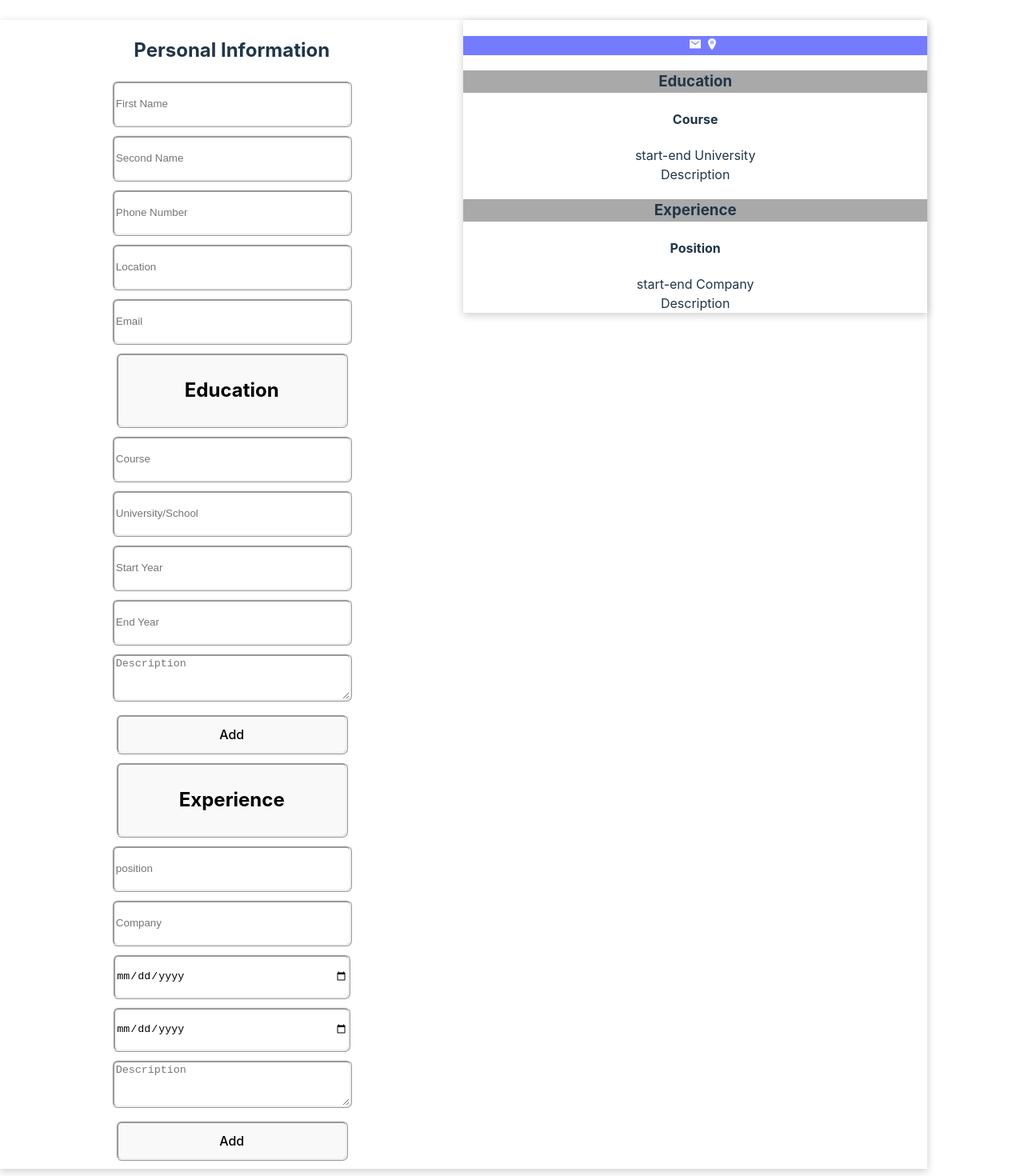
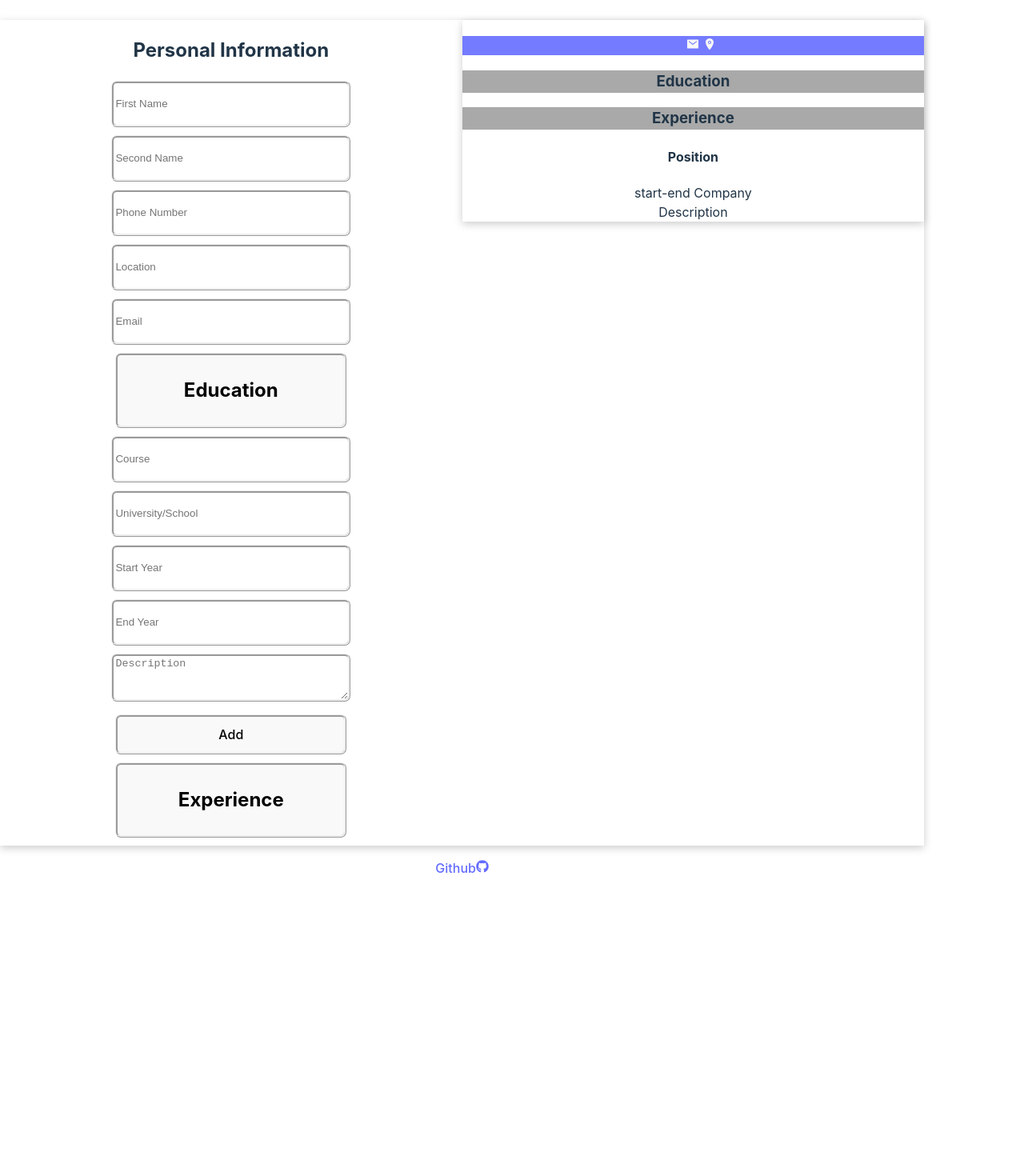
Before and after one commit to Aswin110/CV-application, a React (Vite) app: page / in a window 1280 px wide. Shown: the part 100-1570 px from the top of the page at 80% size. After the commit the page ends 1213 px from the top, so only its background shows below. Built offline with nearby package versions, Linux system fonts and the light colour scheme; some icons are missing.

Commit message:
added delete button to education

```diff
--- a/package.json
+++ b/package.json
@@ -12,7 +12,8 @@
   "dependencies": {
     "react": "^18.2.0",
     "react-dom": "^18.2.0",
-    "react-icons": "^4.12.0"
+    "react-icons": "^4.12.0",
+    "uuid": "^9.0.1"
   },
   "devDependencies": {
     "@types/react": "^18.2.15",
--- a/src/assets/components/education.jsx
+++ b/src/assets/components/education.jsx
@@ -10,14 +10,29 @@ function Education ({addEducation, education, deleteEducation, saveEducation}) {
             <button onClick={()=>setShow(!show)}>
                 <h2>Education </h2>
             </button>
-            {show?(<form action="#">
-                <input type="text" placeholder="Course"/>
-                <input type="text" placeholder="University/School"/>
-                <input type="number" placeholder="Start Year"  />
-                <input type="number" placeholder="End Year"  />
-                <textarea type="text" placeholder="Description"/>
-                <button>Add</button>
-            </form>):''}
+            {show?(
+            <form onSubmit={addEducation}>
+                <input type="text" placeholder="Course"></input>
+                <input type="text" placeholder="University/School"></input>
+                <input type="number" placeholder="Start Year"></input>
+                <input type="number" placeholder="End Year"></input>
+                <textarea type="text" placeholder="Description"></textarea>
+                <button type="submit">Add</button>
+            </form>
+            ):''}
+            {education.map((edu) => {
+                console.log('edu',edu);
+                return(
+                <form key={edu.id} onSubmit={(e) => saveEducation(edu.id, e)}>
+                    <input type="text" defaultValue={edu.course}></input>
+                    <input type="text" defaultValue={edu.university}></input>
+                    <input type="number" defaultValue={edu.start} ></input>
+                    <input type="number" defaultValue={edu.end} ></input>
+                    <textarea type="text" defaultValue={edu.description}></textarea>
+                    <button type="submit">save</button>
+                    <button onClick={(e)=>deleteEducation(edu.id, e)}>Delete</button>
+                </form>)
+            })}
         </>
     )
 }
--- a/src/assets/components/experience.jsx
+++ b/src/assets/components/experience.jsx
@@ -1,19 +1,19 @@
 import { useState } from "react"
 
-function Experience () {
-    const [show, setShow] = useState(true)
+function Experience ({addExperience, experience, saveExperience, deleteExperience}) {
+    const [show, setShow] = useState(false)
     return (
         <>
             <button onClick={()=>setShow(!show)}>
                 <h2>Experience</h2>
             </button>
-            {show?(<form action="#">
+            {show?(<form onSubmit={addExperience}>
                 <input type="text" placeholder="position"/>
                 <input type="text" placeholder="Company"/>
                 <input type="date" placeholder="Start Date"/>
                 <input type="date" placeholder="End Date"/>
                 <textarea type="text" placeholder="Description"/>
-                <button>Add</button>
+                <button type="submit" >Add</button>
             </form>):''}
         </>
     )
--- a/src/assets/components/preview.jsx
+++ b/src/assets/components/preview.jsx
@@ -2,7 +2,7 @@ import { FaPhone } from "react-icons/fa6";
 import { IoMailSharp } from "react-icons/io5";
 import { IoLocation } from "react-icons/io5";
 
-function Preview({firstName, secondName, phoneNumber, email, location}) {
+function Preview({firstName, secondName, phoneNumber, email, location, education}) {
     return (
         <>
             <div className="cv-preview">
@@ -12,11 +12,16 @@ function Preview({firstName, secondName, phoneNumber, email, location}) {
                 </div>
                 <div className="education heading">
                     <h3>Education</h3>
-                    <h4>Course</h4>
-                    <div>
-                        <span>start-end </span><span>University </span>
-                    </div>
-                    <div>Description</div>
+                    {education.map((edu) => {
+                        return (<div key={edu.id}>
+                                    <h4>{edu.course}</h4>
+                                    <div>
+                                        <span>{edu.start}-{edu.end} </span><span>{edu.university} </span>
+                                    </div>
+                                    <div>{edu.description}</div>
+                                </div>
+                                )
+                    })}
                 </div>
                 <div className="Experience heading">
                     <h3>Experience</h3>
--- a/src/content.jsx
+++ b/src/content.jsx
@@ -3,13 +3,15 @@ import Experience from "./assets/components/experience.jsx"
 import Education from "./assets/components/education.jsx"
 import Preview from "./assets/components/preview.jsx"
 import { useState } from "react"
+import { v4 as uuidv4 } from 'uuid';
 
 function Content() {
-    const [firstName, setFirstName] = useState(null)
-    const [secondName, setSecondName] = useState(null)
-    const [phoneNumber, setPhoneNumber] = useState(null)
-    const [location, setLocation] = useState(null)
-    const [email, setEmail] = useState(null)
+    const [firstName, setFirstName] = useState(null);
+    const [secondName, setSecondName] = useState(null);
+    const [phoneNumber, setPhoneNumber] = useState(null);
+    const [location, setLocation] = useState(null);
+    const [email, setEmail] = useState(null);
+    const [education, setEducation] = useState([]);
 
     function putFirstName (e) {
         setFirstName(e.target.value);
@@ -30,6 +32,32 @@ function Content() {
     function putEmail (e) {
         setEmail(e.target.value);
     }
+
+    function addEducation (e) {
+        e.preventDefault();
+        let id = uuidv4();
+        let course = e.target[0].value;
+        let university = e.target[1].value;
+        let start = e.target[2].value;
+        let end = e.target[3].value;
+        let description = e.target[4].value;
+        let educationObj = { id, course, university, start, end, description}
+        setEducation((education) => [...education, educationObj]);
+
+    }
+
+    function deleteEducation (id, e) {
+        e.preventDefault();
+        let eduId = education.filter((edu)=> edu.id !== id);
+        setEducation(eduId);
+
+    }
+
+    function saveEducation (id, e) {
+        e.preventDefault();
+        console.log(id);
+    }
+
     return (
         <>
             <div className="content">
@@ -41,7 +69,12 @@ function Content() {
                         putLocation = {putLocation}
                         putEmail = {putEmail}
                     />
-                    <Education/>
+                    <Education
+                        addEducation={addEducation}
+                        education={education}
+                        deleteEducation={deleteEducation}
+                        saveEducation={saveEducation}
+                    />
                     <Experience/>
                 </div>
                 <div className="preview">
@@ -51,6 +84,7 @@ function Content() {
                         phoneNumber = {phoneNumber}
                         email = {email}
                         location = {location}
+                        education = {education}
                     />
                 </div>
             </div>
```
Also changed, not shown: .eslintrc.cjs, 1 other file (tests, documents, lock files or other folders).
